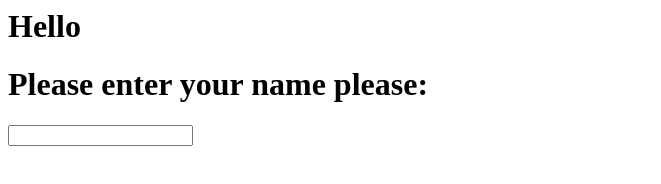
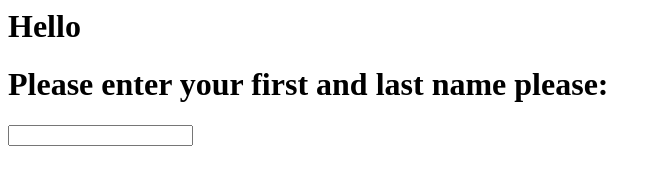
Before and after one commit to bfwebster/greeter, a plain HTML site: page index.html in a window 1280 px wide. Shown: the whole page, without its empty margins (0-661 px from the left). Drawn offline with Linux system fonts and the light colour scheme.

Commit message:
First and last

```diff
--- a/index.html
+++ b/index.html
@@ -4,7 +4,7 @@
 	</head>
 	<body>
 		<h1>Hello</h1>
-		<h1>Please enter your name please:</h1>
+		<h1>Please enter your first and last name please:</h1>
 		<input type="text" name="uname">
 	</body>
 </html>
```
